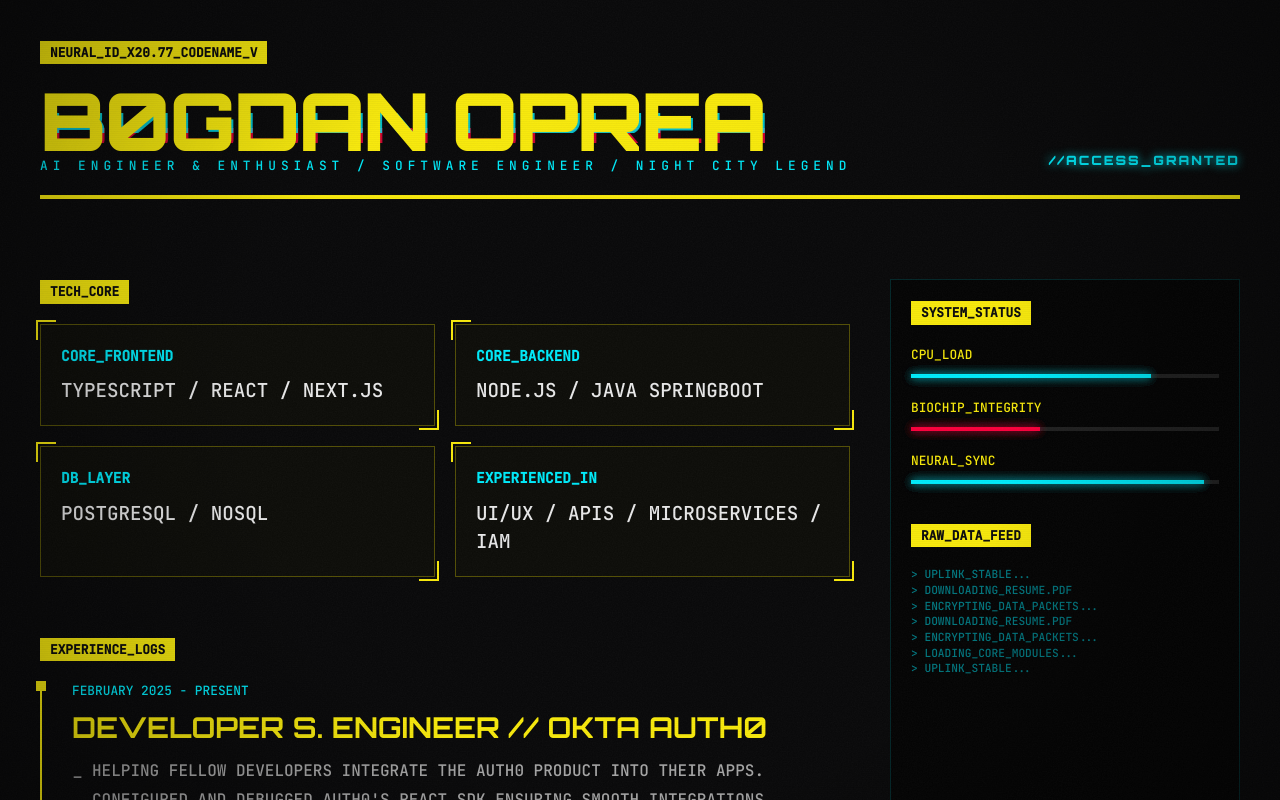
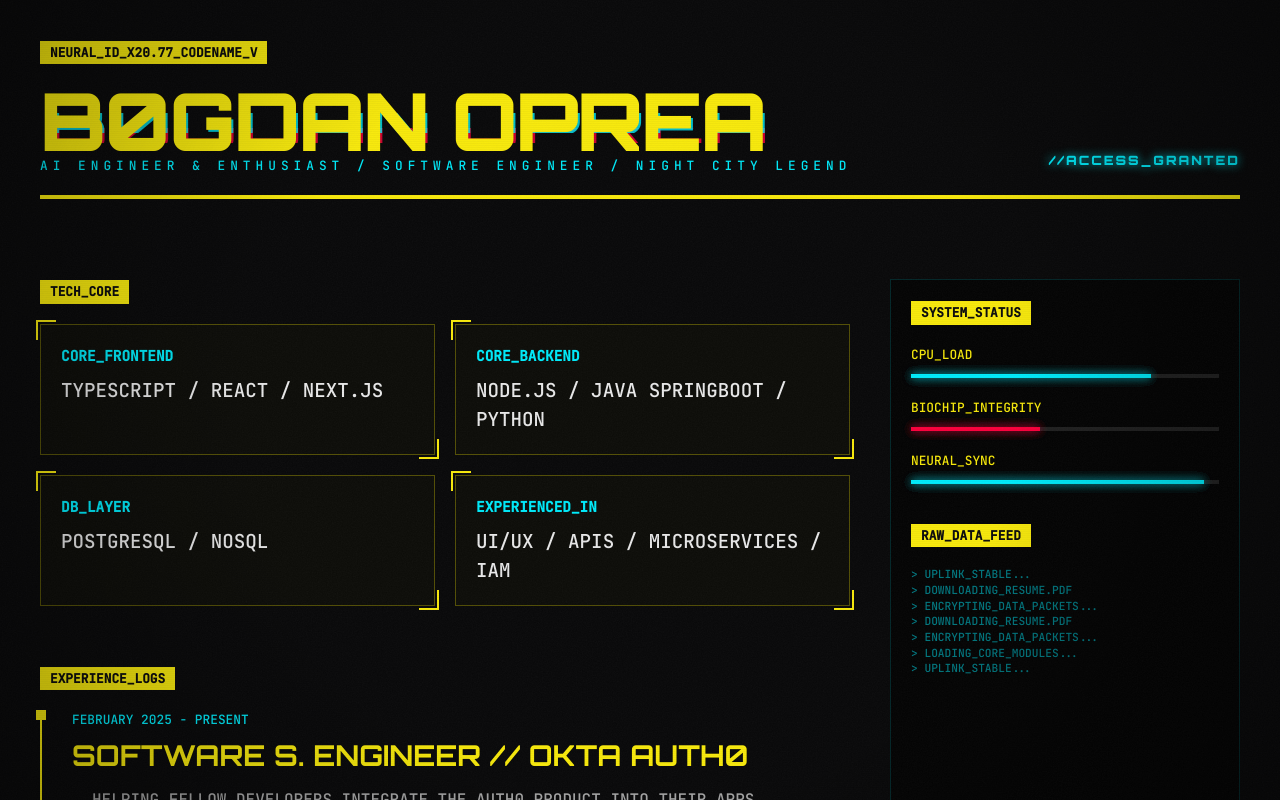
Before and after one commit to bogdanopr/bogdanopr.github.io, a React (Vite) app: page / in a window 1280 px wide. Shown: the top 800 px of the page. Built offline with nearby package versions, Linux system fonts and the light colour scheme.

Commit message:
refactor: update site content with latest changes

```diff
--- a/src/data/siteContent.ts
+++ b/src/data/siteContent.ts
@@ -27,7 +27,7 @@ export const siteContent = {
         tag: "TECH_CORE",
         items: [
             { label: 'CORE_FRONTEND', value: 'TYPESCRIPT / REACT / NEXT.JS' },
-            { label: 'CORE_BACKEND', value: 'NODE.JS / JAVA SPRINGBOOT' },
+            { label: 'CORE_BACKEND', value: 'NODE.JS / JAVA SPRINGBOOT / PYTHON' },
             { label: 'DB_LAYER', value: 'POSTGRESQL / NOSQL' },
             { label: 'EXPERIENCED_IN', value: 'UI/UX / APIs / MICROSERVICES / IAM' }
         ] as SpecItem[],
@@ -37,7 +37,7 @@ export const siteContent = {
         entries: [
             {
                 date: "February 2025 - PRESENT",
-                title: "DEVELOPER S. ENGINEER // OKTA Auth0",
+                title: "SOFTWARE S. ENGINEER // OKTA Auth0",
                 description: [
                     "Helping fellow developers integrate the Auth0 product into their apps.",
                     "Configured and debugged Auth0's React SDK ensuring smooth integrations.",
```
